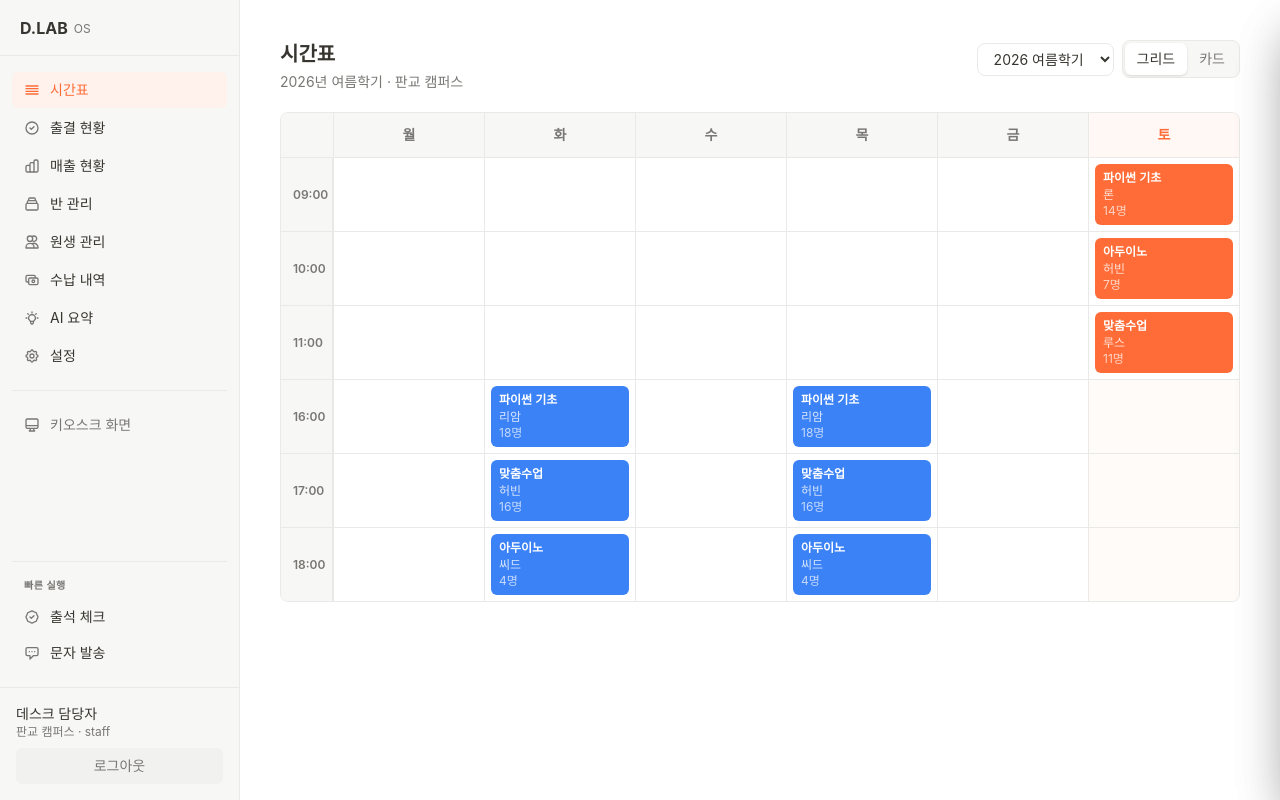
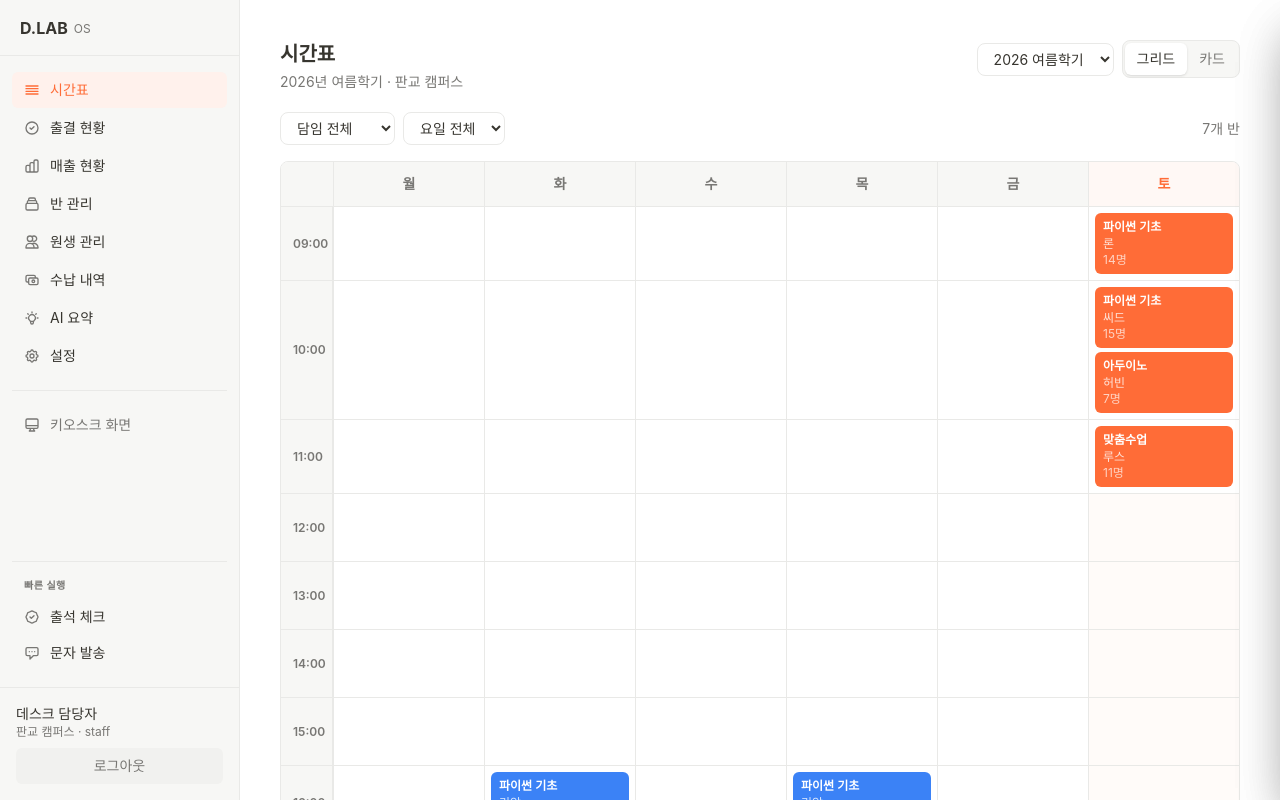
Before and after one commit to dl-hannah-seo/dlab-integrated-system, a Next.js app: page /schedule in a window 1280 px wide. Shown: the top 800 px of the page. Built offline with nearby package versions, Linux system fonts and the light colour scheme; a web font is replaced by a local one.

Commit message:
feat: 시간표에 담임·요일 필터 및 고정 시간축(09~18시) 추가

```diff
--- a/app/(admin)/schedule/page.tsx
+++ b/app/(admin)/schedule/page.tsx
@@ -6,6 +6,12 @@ import { classes, classGroups, semesters, Class, ClassGroup } from '@/lib/mock-d
 
 // ── 헬퍼 ────────────────────────────────────────────────────────
 const DAY_ORDER = ['월', '화', '수', '목', '금', '토'] as const;
+
+// 고정 시간 축: 수업 유무와 무관하게 09:00~18:00 항상 표시
+const TIME_AXIS = [
+  '09:00', '10:00', '11:00', '12:00', '13:00',
+  '14:00', '15:00', '16:00', '17:00', '18:00',
+] as const;
 
 function parseDays(dayGroup: string): string[] {
   const map: Record<string, string[]> = {
@@ -44,6 +50,8 @@ type Popover = { cls: Class; group: ClassGroup; top: number; left: number };
 export default function SchedulePage() {
   const [selectedSemId, setSelectedSemId] = useState('sem-01');
   const [view, setView] = useState<'grid' | 'card'>('grid');
+  const [teacherFilter, setTeacherFilter] = useState('전체');
+  const [dayFilter, setDayFilter] = useState('전체');
   const [popover, setPopover] = useState<Popover | null>(null);
 
   // 선택된 학기의 반 목록
@@ -53,6 +61,23 @@ export default function SchedulePage() {
   );
 
   const sem = semesters.find(s => s.id === selectedSemId);
+
+  // 담임(선생님) 선택지 — 필터로 줄어들지 않도록 학기 전체 기준
+  const teacherOptions = [...new Set(semClasses.map(c => c.teacher))];
+
+  // 담임·요일 필터 적용
+  const filteredClasses = semClasses.filter(c => {
+    if (teacherFilter !== '전체' && c.teacher !== teacherFilter) return false;
+    if (dayFilter !== '전체') {
+      const g = semGroups.find(x => x.id === c.class_group_id);
+      if (!g || !parseDays(g.day_group).includes(dayFilter)) return false;
+    }
+    return true;
+  });
+
+  // 그리드에 표시할 요일 — 요일 선택 시 해당 열만
+  const gridDays = dayFilter === '전체' ? [...DAY_ORDER] : [dayFilter];
+  const hasFilter = teacherFilter !== '전체' || dayFilter !== '전체';
 
   function handleBlockClick(
     e: React.MouseEvent<HTMLDivElement>,
@@ -102,17 +127,53 @@ export default function SchedulePage() {
         </div>
       </div>
 
+      {/* 필터 바 — 담임별 · 요일별 조회 */}
+      <div className="mb-4 flex items-center gap-2">
+        <select
+          value={teacherFilter}
+          onChange={e => setTeacherFilter(e.target.value)}
+          className="text-sm border border-[#E9E9E7] rounded-lg px-3 py-1.5 text-[#37352F] bg-white focus:outline-none"
+        >
+          <option value="전체">담임 전체</option>
+          {teacherOptions.map(t => (
+            <option key={t} value={t}>{t} 선생님</option>
+          ))}
+        </select>
+        <select
+          value={dayFilter}
+          onChange={e => setDayFilter(e.target.value)}
+          className="text-sm border border-[#E9E9E7] rounded-lg px-3 py-1.5 text-[#37352F] bg-white focus:outline-none"
+        >
+          <option value="전체">요일 전체</option>
+          {DAY_ORDER.map(d => (
+            <option key={d} value={d}>{d}요일</option>
+          ))}
+        </select>
+        {hasFilter && (
+          <button
+            onClick={() => { setTeacherFilter('전체'); setDayFilter('전체'); }}
+            className="text-sm text-[#787774] hover:text-[#37352F] px-2 py-1.5"
+          >
+            초기화
+          </button>
+        )}
+        <span className="ml-auto text-sm text-[#787774]">
+          {filteredClasses.length}개 반
+        </span>
+      </div>
+
       {/* 뷰 렌더링 */}
       {view === 'grid' && (
         <GridView
-          semClasses={semClasses}
+          semClasses={filteredClasses}
           semGroups={semGroups}
+          days={gridDays}
           onBlockClick={handleBlockClick}
         />
       )}
       {view === 'card' && (
         <CardView
-          semClasses={semClasses}
+          semClasses={filteredClasses}
           semGroups={semGroups}
           onBlockClick={handleBlockClick}
         />
@@ -130,30 +191,33 @@ export default function SchedulePage() {
 function GridView({
   semClasses,
   semGroups,
+  days,
   onBlockClick,
 }: {
   semClasses: Class[];
   semGroups: ClassGroup[];
+  days: string[];
   onBlockClick: (e: React.MouseEvent<HTMLDivElement>, cls: Class, group: ClassGroup) => void;
 }) {
-  // 시간대 목록 (정렬)
-  const times = [...new Set(semGroups.map(g => fmtSlot(g.time_slot)))].sort();
+  // 고정 시간 축 (09~18)
+  const times = TIME_AXIS;
+  const gridCols = `52px repeat(${days.length}, 1fr)`;
 
-  // 셀 맵: { day: { time: { cls, group } } }
-  const cellMap: Record<string, Record<string, { cls: Class; group: ClassGroup }>> = {};
+  // 셀 맵: { day: { time: Array<{ cls, group }> } } — 한 칸에 복수 반 누적
+  const cellMap: Record<string, Record<string, { cls: Class; group: ClassGroup }[]>> = {};
   for (const cls of semClasses) {
     const group = semGroups.find(g => g.id === cls.class_group_id);
     if (!group) continue;
     for (const day of parseDays(group.day_group)) {
-      if (!cellMap[day]) cellMap[day] = {};
-      cellMap[day][fmtSlot(group.time_slot)] = { cls, group };
+      const time = fmtSlot(group.time_slot);
+      ((cellMap[day] ??= {})[time] ??= []).push({ cls, group });
     }
   }
 
-  if (times.length === 0) {
+  if (semClasses.length === 0) {
     return (
       <div className="bg-white border border-[#E9E9E7] rounded-lg px-5 py-12 text-center text-sm text-[#787774]">
-        이 학기에 편성된 수업이 없습니다.
+        조건에 맞는 수업이 없습니다.
       </div>
     );
   }
@@ -161,9 +225,9 @@ function GridView({
   return (
     <div className="bg-white border border-[#E9E9E7] rounded-lg overflow-hidden">
       {/* 요일 헤더 */}
-      <div className="grid border-b border-[#E9E9E7]" style={{ gridTemplateColumns: '52px repeat(6, 1fr)' }}>
+      <div className="grid border-b border-[#E9E9E7]" style={{ gridTemplateColumns: gridCols }}>
         <div className="bg-[#F7F7F5] px-3 py-3" />
-        {DAY_ORDER.map(day => {
+        {days.map(day => {
           const isSat = day === '토';
           return (
             <div
@@ -183,7 +247,7 @@ function GridView({
           key={time}
           className="grid border-[#E9E9E7]"
           style={{
-            gridTemplateColumns: '52px repeat(6, 1fr)',
+            gridTemplateColumns: gridCols,
             borderBottomWidth: idx < times.length - 1 ? 1 : 0,
             borderBottomStyle: 'solid',
             minHeight: 68,
@@ -194,28 +258,31 @@ function GridView({
             <span className="text-xs font-semibold text-[#787774]">{time}</span>
           </div>
 
-          {/* 요일 셀 */}
-          {DAY_ORDER.map(day => {
-            const cell = cellMap[day]?.[time];
+          {/* 요일 셀 — 같은 시간대에 복수 반이면 세로로 누적 */}
+          {days.map(day => {
+            const cells = cellMap[day]?.[time] ?? [];
             const isSat = day === '토';
-            const color = cell ? blockColor(cell.group.day_group) : null;
             return (
               <div
                 key={day}
-                className="border-l border-[#E9E9E7] p-1.5"
-                style={{ background: isSat && !cell ? '#FFFBF9' : undefined }}
+                className="border-l border-[#E9E9E7] p-1.5 space-y-1"
+                style={{ background: isSat && cells.length === 0 ? '#FFFBF9' : undefined }}
               >
-                {cell && color && (
+                {cells.map(({ cls, group }) => {
+                  const color = blockColor(group.day_group);
+                  return (
                     <div
-                    onClick={e => onBlockClick(e, cell.cls, cell.group)}
-                    className="h-full rounded-md px-2 py-1.5 cursor-pointer hover:opacity-90 transition-opacity"
+                      key={cls.id}
+                      onClick={e => onBlockClick(e, cls, group)}
+                      className="rounded-md px-2 py-1.5 cursor-pointer hover:opacity-90 transition-opacity"
                       style={{ background: color.block }}
                     >
-                    <p className="text-xs font-semibold text-white leading-tight">{cell.cls.course}</p>
-                    <p className="text-xs text-white/80 mt-0.5">{cell.cls.teacher}</p>
-                    <p className="text-xs text-white/70">{cell.cls.enrolled_count}명</p>
+                      <p className="text-xs font-semibold text-white leading-tight">{cls.course}</p>
+                      <p className="text-xs text-white/80 mt-0.5">{cls.teacher}</p>
+                      <p className="text-xs text-white/70">{cls.enrolled_count}명</p>
                     </div>
-                )}
+                  );
+                })}
               </div>
             );
           })}
@@ -235,64 +302,65 @@ function CardView({
   semGroups: ClassGroup[];
   onBlockClick: (e: React.MouseEvent<HTMLDivElement>, cls: Class, group: ClassGroup) => void;
 }) {
-  // 고유 day_group 순서 유지 (ClassGroup 순서 기준)
-  const uniqueGroups = semGroups.reduce<ClassGroup[]>((acc, g) => {
-    if (!acc.some(a => a.day_group === g.day_group)) acc.push(g);
-    return acc;
-  }, []);
+  // 필터된 반을 소속 그룹과 짝지음
+  const pairs = semClasses
+    .map(cls => ({ cls, group: semGroups.find(g => g.id === cls.class_group_id) }))
+    .filter((p): p is { cls: Class; group: ClassGroup } => !!p.group);
 
-  if (uniqueGroups.length === 0) {
+  // day_group 등장 순서 유지
+  const dayGroups: string[] = [];
+  for (const { group } of pairs) {
+    if (!dayGroups.includes(group.day_group)) dayGroups.push(group.day_group);
+  }
+
+  if (pairs.length === 0) {
     return (
       <div className="bg-white border border-[#E9E9E7] rounded-lg px-5 py-12 text-center text-sm text-[#787774]">
-        이 학기에 편성된 수업이 없습니다.
+        조건에 맞는 수업이 없습니다.
       </div>
     );
   }
 
   return (
     <div className="space-y-4">
-      {uniqueGroups.map(groupRep => {
-        const color = blockColor(groupRep.day_group);
-        // 이 day_group에 속하는 ClassGroup들 (시간순)
-        const slots = semGroups
-          .filter(g => g.day_group === groupRep.day_group)
-          .sort((a, b) => a.time_slot.localeCompare(b.time_slot));
+      {dayGroups.map(dg => {
+        const color = blockColor(dg);
+        // 이 day_group에 속하는 반들 (시간순)
+        const slots = pairs
+          .filter(p => p.group.day_group === dg)
+          .sort((a, b) => a.group.time_slot.localeCompare(b.group.time_slot));
 
         return (
-          <div key={groupRep.day_group} className="bg-white border border-[#E9E9E7] rounded-lg overflow-hidden">
+          <div key={dg} className="bg-white border border-[#E9E9E7] rounded-lg overflow-hidden">
             {/* 카드 헤더 */}
             <div
               className="px-5 py-3 border-b border-[#E9E9E7]"
               style={{ background: color.colBg }}
             >
               <span className="text-sm font-semibold" style={{ color: color.block }}>
-                {dayLabel(groupRep.day_group)}
+                {dayLabel(dg)}
               </span>
             </div>
 
             {/* 시간대 행 */}
             <div className="divide-y divide-[#E9E9E7]">
-              {slots.map(slot => {
-                const cls = semClasses.find(c => c.class_group_id === slot.id);
-                if (!cls) return null;
-                return (
+              {slots.map(({ cls, group }) => (
                 <div
-                    key={slot.id}
-                    onClick={e => onBlockClick(e, cls, slot)}
+                  key={cls.id}
+                  onClick={e => onBlockClick(e, cls, group)}
                   className="flex items-center gap-4 px-5 py-3 cursor-pointer hover:bg-[#F7F7F5] transition-colors"
                 >
                   <span
                     className="text-xs font-semibold px-2 py-1 rounded text-white min-w-[52px] text-center"
                     style={{ background: color.block }}
                   >
-                      {fmtSlot(slot.time_slot)}
+                    {fmtSlot(group.time_slot)}
                   </span>
                   <span className="text-sm font-medium text-[#37352F]">{cls.course}</span>
                   <span className="text-sm text-[#787774]">{cls.teacher} 선생님</span>
                   <span className="text-sm text-[#787774] ml-auto">{cls.enrolled_count}명</span>
                 </div>
-                );
-              })}
+              ))}
             </div>
           </div>
         );
```
Lines whose indentation alone changed are shown as unchanged.
